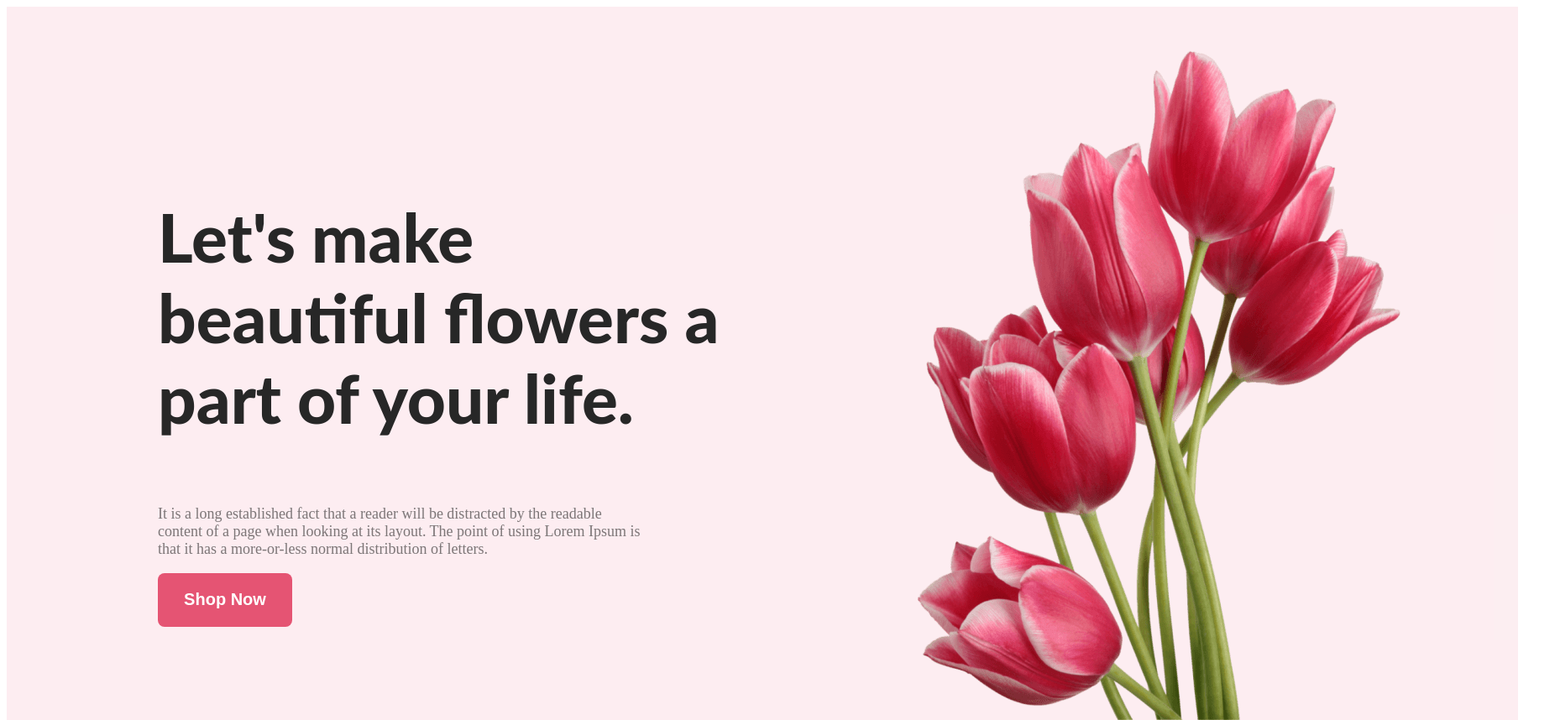
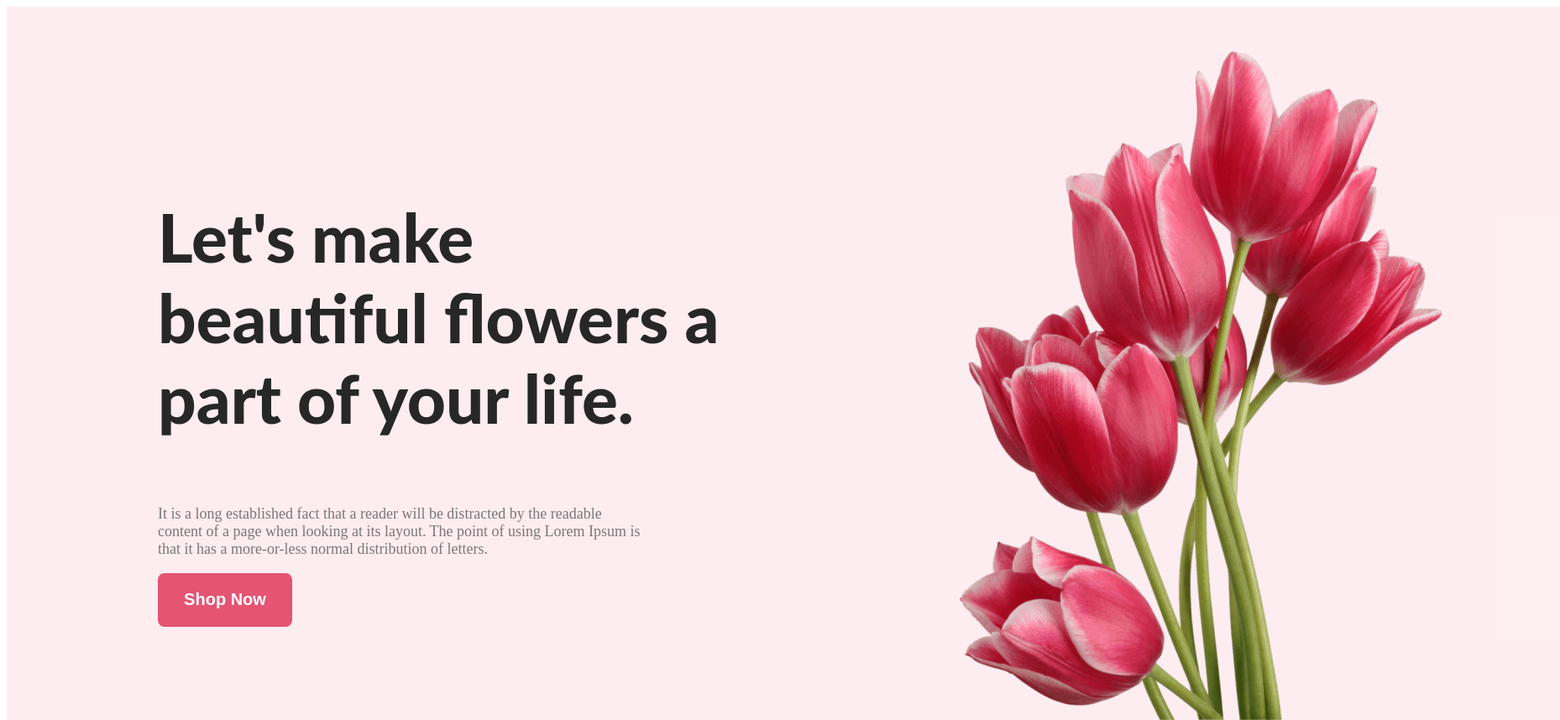
Before and after one commit to Lio-star/flower-shop, a plain HTML site: page index.html in a window 1280 px wide. Shown: the top 858 px of the page at 84% size, 1858 px wide, since content can reach past the window. Drawn offline with Linux system fonts and the light colour scheme.

Commit message:
added all

```diff
--- a/styles/flower.css
+++ b/styles/flower.css
@@ -2,7 +2,7 @@
 {
 
     background: rgba(229, 84, 115, 0.10);
-    width: 1800px;
+    width: 1850px;
     height: 850px;
 }
 
```
